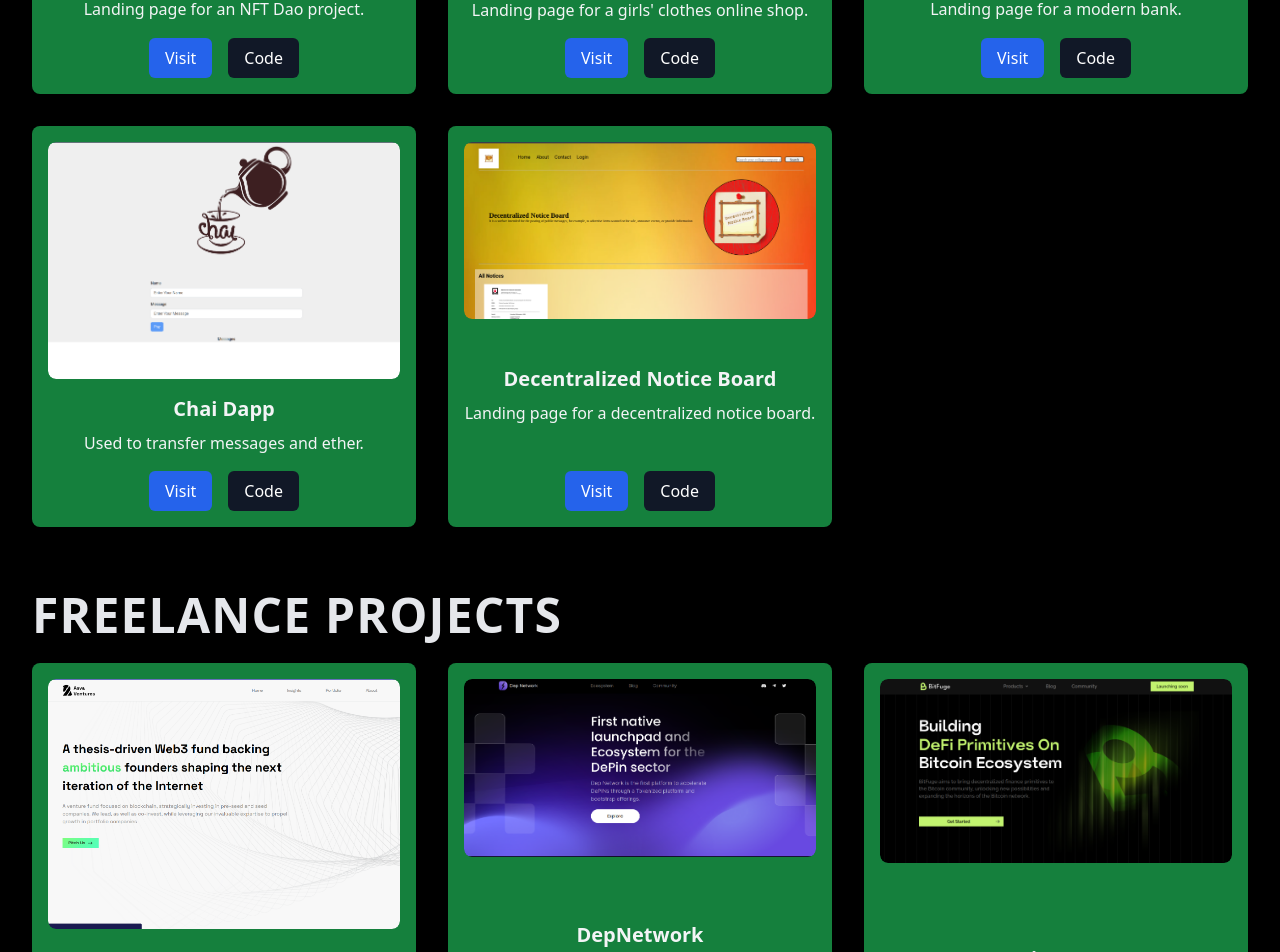
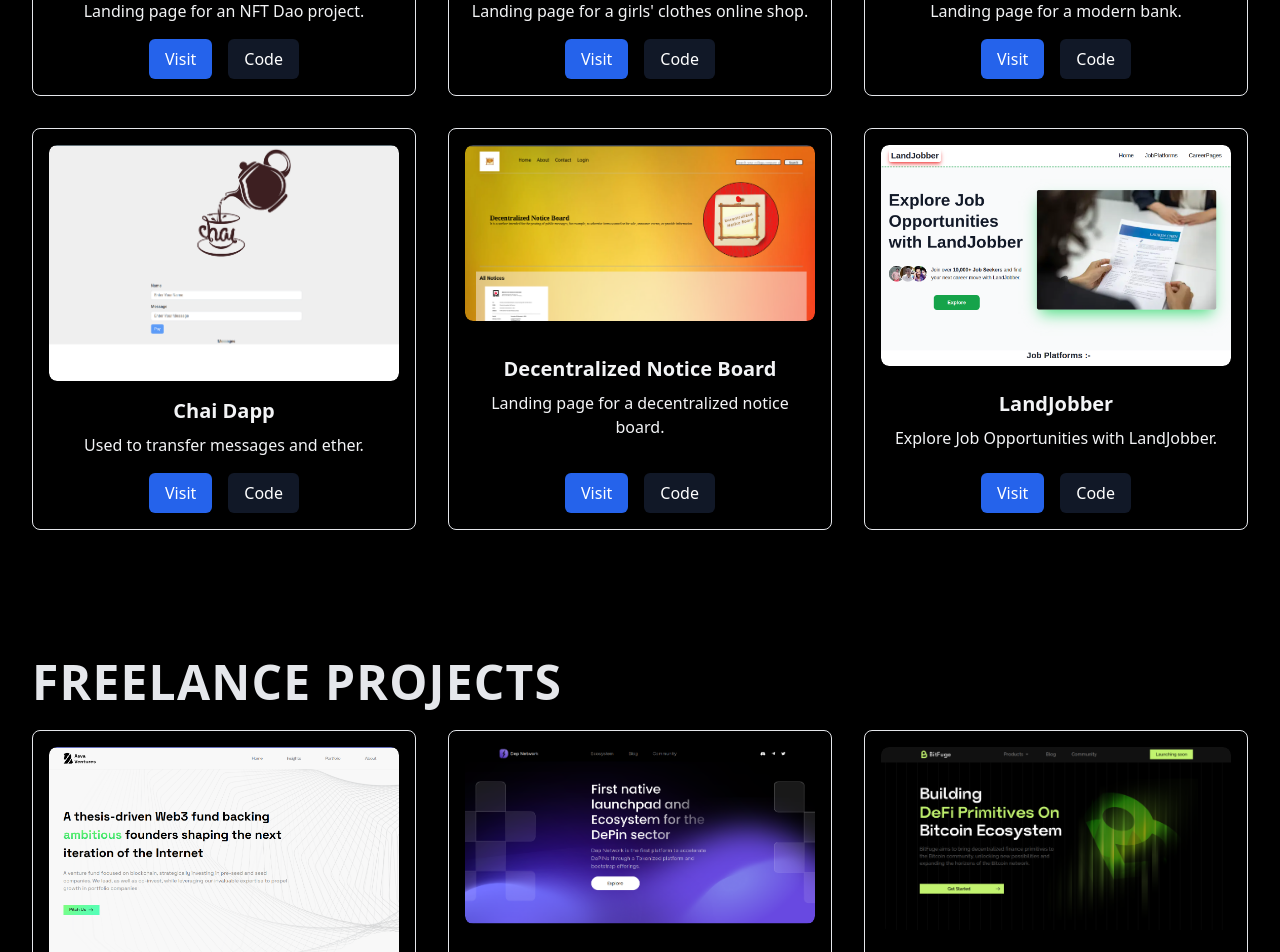
Before and after one commit to Jayjeet1013/Jayjeet_Portfolio, a Next.js app: page / in a window 1280 px wide. Shown: the part 2240-3192 px from the top of the page. Built offline with nearby package versions, Linux system fonts and the light colour scheme.

Commit message:
update all data

```diff
--- a/components/Contact.jsx
+++ b/components/Contact.jsx
@@ -8,12 +8,12 @@ const Contact = () => {
   return (
     <div id="contact" className="w-full bg-black text-white py-16">
       <div className="max-w-screen-xl mx-auto px-8 md:px-16">
-        <h2 className="text-5xl md:text-7xl  font-bold text-green-500 tracking-wider uppercase text-center mb-12">
+        <h2 className="text-5xl md:text-7xl  font-bold  tracking-wider uppercase text-center mb-12">
           Contact
         </h2>
 
         <div className="flex flex-col md:flex-row gap-8">
-          <div className="w-full md:w-1/2 rounded-xl bg-green-900 p-6 shadow-lg ">
+          <div className="w-full md:w-1/2 rounded-xl bg-black border p-6 shadow-lg ">
             <Image
               src={contactus}
               alt="Contact Us"
@@ -49,7 +49,7 @@ const Contact = () => {
             </div>
           </div>
 
-          <div className="w-full md:w-1/2 bg-green-900 rounded-xl p-6 shadow-lg ">
+          <div className="w-full md:w-1/2 bg-black border rounded-xl p-6 shadow-lg ">
             <h3 className="text-xl font-bold  mb-4">Send Us a Message</h3>
             <form
               action="https://getform.io/f/3db9af78-b338-4bbf-ae98-d6edc0ce7744"
--- a/components/Experience.jsx
+++ b/components/Experience.jsx
@@ -1,7 +1,6 @@
 import React from "react";
 import Image from "next/image";
 import { FaBriefcase } from "react-icons/fa";
-
 import html from "../public/assets/experience/html.png";
 import css from "../public/assets/experience/css.png";
 import github from "../public/assets/experience/github.png";
@@ -18,7 +17,7 @@ const experiences = [
   { id: 1, title: "HTML", src: html },
   { id: 2, title: "CSS", src: css },
   { id: 3, title: "JavaScript", src: javascript },
-  { id: 4, title: "Solidity", src: solidity },
+  // { id: 4, title: "Solidity", src: solidity },
   { id: 5, title: "Git & GitHub", src: github },
   { id: 6, title: "React", src: react },
   { id: 7, title: "Node.js", src: node },
@@ -38,7 +37,7 @@ const Experience = () => {
         </h2>
         <div className="space-y-12 mb-12">
           {/* AuraUI Experience */}
-          <div className="bg-green-700 p-6 rounded-lg shadow-lg">
+          <div className="bg-black border p-6 rounded-lg shadow-lg">
             <h3 className="text-2xl font-semibold mb-2">AuraUI</h3>
             <p className="text-gray-100 font-semibold mb-2">
               Frontend Web Developer
@@ -57,7 +56,7 @@ const Experience = () => {
           </div>
 
           {/* Kyte Experience */}
-          <div className="bg-green-700 p-6 rounded-lg shadow-lg">
+          <div className="bg-black border p-6 rounded-lg shadow-lg">
             <h3 className="text-2xl font-semibold mb-2">Kyte</h3>
             <p className="text-gray-100 font-semibold mb-2">
               Frontend Web Developer Intern
@@ -74,7 +73,7 @@ const Experience = () => {
           </div>
 
           {/* Headstarter Experience */}
-          <div className="bg-green-700 p-6 rounded-lg shadow-lg">
+          <div className="bg-black border p-6 rounded-lg shadow-lg">
             <h3 className="text-2xl font-semibold mb-2">Headstarter</h3>
             <p className="text-gray-100 font-semibold mb-2">
               Software Engineer Fellow
@@ -98,7 +97,7 @@ const Experience = () => {
           </div>
 
           {/* Freelance Experience */}
-          <div className="bg-green-700 p-6 rounded-lg shadow-lg">
+          <div className="bg-black border p-6 rounded-lg shadow-lg">
             <h3 className="text-2xl font-semibold mb-2">
               Freelance Frontend Developer
             </h3>
@@ -130,7 +129,7 @@ const Experience = () => {
           {experiences.map(({ id, title, src }) => (
             <div
               key={id}
-              className="flex flex-col items-center p-4 bg-green-700 rounded-lg shadow-lg hover:scale-105 transition-transform duration-300 "
+              className="flex flex-col items-center p-4 bg-black border rounded-lg shadow-lg hover:scale-105 transition-transform duration-300 "
             >
               <Image
                 src={src}
--- a/components/Me.jsx
+++ b/components/Me.jsx
@@ -10,7 +10,7 @@ const Me = () => {
           Me
         </h2>
 
-        <div className="bg-green-900 p-8 rounded-lg shadow-lg mb-12 ">
+        <div className="bg-black border p-8 rounded-lg shadow-lg mb-12 ">
           <p className="text-lg md:text-xl leading-relaxed">
             Hey there! 👋 I&apos;m Jayjeet Kumar, a passionate frontend
             developer with a knack for crafting seamless user experiences. 🌐✨
--- a/components/Navbar.jsx
+++ b/components/Navbar.jsx
@@ -47,7 +47,7 @@ const Navbar = () => {
   return (
     <div
       className={`w-full h-20 z-10 fixed bg-black text-white duration-300 ease-in ${
-        pageScroll && "bg-blur text-[#8cf8c2] "
+        pageScroll && "bg-blur "
       }`}
     >
       <div className="flex justify-between items-center w-full h-full max-w-screen-xl mx-auto p-4 ">
--- a/components/Portfolio.jsx
+++ b/components/Portfolio.jsx
@@ -1,7 +1,6 @@
 import React from "react";
 import Image from "next/image";
 import { MdExpandMore } from "react-icons/md";
-
 import asva from "../public/asva.png";
 import genai from "../public/genai.png";
 import chaidapp from "../public/chaidapp.png";
@@ -24,6 +23,8 @@ import hashmind from "../public/hashmind.png";
 import tangido from "../public/tangido.png";
 import fitnessai from "../public/fitnessai.png";
 import pantry from "../public/pantry.png";
+import landjobber from "../public/landjobber.png";
+
 
 const Portfolio = () => {
   const freelance = [
@@ -180,6 +181,14 @@ const Portfolio = () => {
       githubLink: "https://github.com/Jayjeet1013/Decentralized-Notice-Board",
       description: "Landing page for a decentralized notice board.",
     },
+    {
+      id: 12,
+      title: "LandJobber",
+      imageSrc: landjobber,
+      liveLink: "https://landjobber.vercel.app/",
+      githubLink: "https://github.com/Jayjeet1013/LandJobber",
+      description: "Explore Job Opportunities with LandJobber.",
+    },
   ];
 
   return (
@@ -194,7 +203,7 @@ const Portfolio = () => {
             ({ id, title, imageSrc, liveLink, githubLink, description }) => (
               <div
                 key={id}
-                className="flex flex-col justify-between bg-green-700 p-4 rounded-lg shadow-lg "
+                className="flex flex-col justify-between bg-black border p-4 rounded-lg shadow-lg "
               >
                 <a href={liveLink} target="_blank" rel="noopener noreferrer">
                   <div className="overflow-hidden rounded-lg">
@@ -238,7 +247,7 @@ const Portfolio = () => {
         </div>
 
         {/* Freelance Projects */}
-        <h3 className="text-3xl md:text-5xl tracking-wide uppercase text-gray-200 font-semibold mt-16">
+        <h3 className="text-3xl md:text-5xl tracking-wide uppercase text-gray-200 font-semibold mt-16  md:mt-32">
           Freelance Projects
         </h3>
         <div className="mt-6 grid md:grid-cols-2 lg:grid-cols-3 gap-8">
@@ -248,7 +257,7 @@ const Portfolio = () => {
               href={href}
               target="_blank"
               rel="noopener noreferrer"
-              className="flex flex-col justify-between bg-green-700 p-4 rounded-lg shadow-lg "
+              className="flex flex-col justify-between bg-black border p-4 rounded-lg shadow-lg "
             >
               <div className="overflow-hidden rounded-lg">
                 <Image
```
Also changed, not shown: public/landjobber.png (added).
